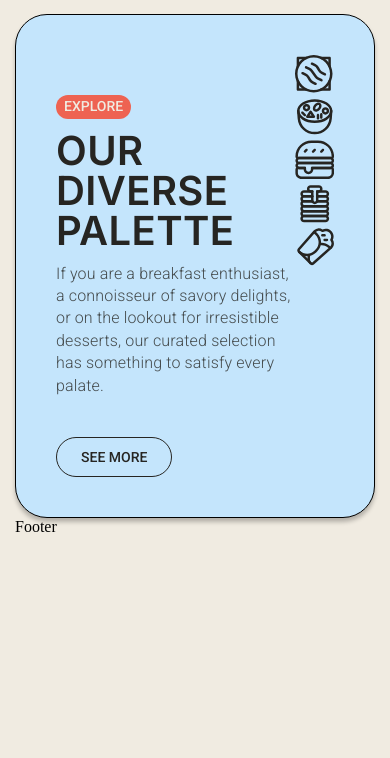
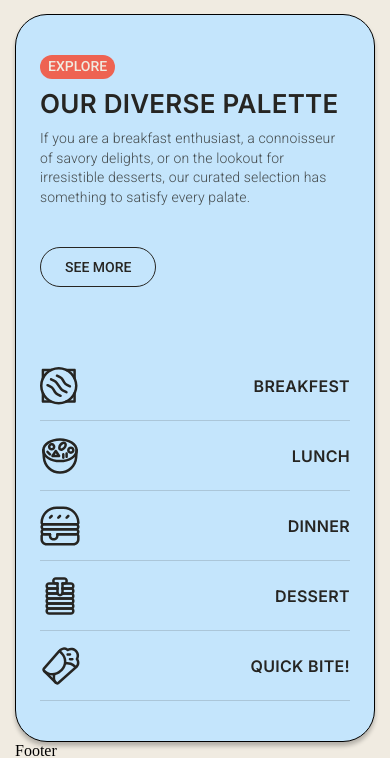
Before and after one commit to ComShep/recipebook, a React (Vite) app: page /#/ in a window 390 px wide. Shown: the part 743-1501 px from the top of the page. Before the commit the page ends 1294 px from the top, so only its background shows below. Built offline with nearby package versions, Linux system fonts and the light colour scheme.

Commit message:
добавлен компонент explore

```diff
--- a/src/components/Explore/Explore.module.css
+++ b/src/components/Explore/Explore.module.css
@@ -1,10 +1,11 @@
 .exploreSection {
 	display: flex;
 	justify-content: space-between;
+	gap: 10px;
 	border: 1px solid #000;
 	border-radius: 32px;
 	padding: 40px;
-	height: 504px;
+	min-height: 500px;
 	box-shadow: 0 4px 4px 0 rgba(0, 0, 0, 0.25);
 	background: var(--primary-color-4);
 }
@@ -14,7 +15,7 @@
 	flex-direction: column;
 	justify-content: flex-end;
 	align-items: flex-start;
-	max-width: 490px;
+	width: 490px;
 }
 
 .title {
@@ -39,6 +40,65 @@
 	margin-bottom: 40px;
 }
 
-/* .categories{
+.categories{
+	width: 500px;
+	display: flex;
+	flex-direction: column;
+	justify-content: space-between;
+}
 
-} */
+.category {
+	display: flex;
+	justify-content: space-between;
+	align-items: center;
+	height: 70px;
+	position: relative;
+}
+
+.category::after {
+	content: '';
+  position: absolute;
+  bottom: 0px;
+  left: 0px;
+  right: 0px;
+  height: 1px;
+  background-color: rgba(38, 37, 34, 0.16);
+}
+
+.category p {
+	font-family: var(--second-family);
+	font-weight: 600;
+	font-size: 18px;
+	line-height: 100%;
+	letter-spacing: 0.02em;
+	text-transform: uppercase;
+	color: var(--dark);
+}
+
+@media (max-width: 768px) {
+	.exploreSection {
+		flex-direction: column;
+		padding: 40px 24px 40px 24px;
+		gap: 64px;
+	}
+
+	.info {
+		width: 100%;
+	}
+
+	.categories {
+		width: 100%;
+	}
+
+	.title {
+		font-size: 26px;
+	}
+
+	.text {
+		font-size: 14px;
+	}
+
+	.category p {
+		font-size: 16px;
+	}
+}
--- a/src/components/Explore/Explore.tsx
+++ b/src/components/Explore/Explore.tsx
@@ -7,19 +7,33 @@ export const Explore = () => {
 	return (
 		<section className={styles.exploreSection}>
 			<div className={styles.info}>
-				<Tag title="explore"/>
+				<Tag title="explore" />
 				<h2 className={styles.title}>Our diverse Palette</h2>
 				<p className={styles.text}>If you are a breakfast enthusiast, a connoisseur of savory delights, or on the lookout for irresistible desserts, our curated selection has something to satisfy every palate.</p>
-				<Button name="see more"/>
+				<Button name="see more" />
 			</div>
 			<div className={styles.categories}>
-				<IconBreakfest />
-				<IconLunch />
-				<IconDinner />
-				<IconDessert />
-				<IconQuickBite />
+				<div className={styles.category}>
+					<IconBreakfest />
+					<p>breakfest</p>
+				</div>
+				<div className={styles.category}>
+					<IconLunch />
+					<p>lunch</p>
+				</div>
+				<div className={styles.category}>
+					<IconDinner />
+					<p>dinner</p>
+				</div>
+				<div className={styles.category}>
+					<IconDessert />
+					<p>dessert</p>
+				</div>
+				<div className={styles.category}>
+					<IconQuickBite />
+					<p>quick bite!</p>
+				</div>
 			</div>
-
 		</section>
 	)
 }
--- a/src/components/Header/Header.module.css
+++ b/src/components/Header/Header.module.css
@@ -72,7 +72,6 @@
   height: 4px;
   background-color: var(--primary-color-3);
   border-radius: 0 0 4px 4px;
-
 }
 
 .burger {
```
